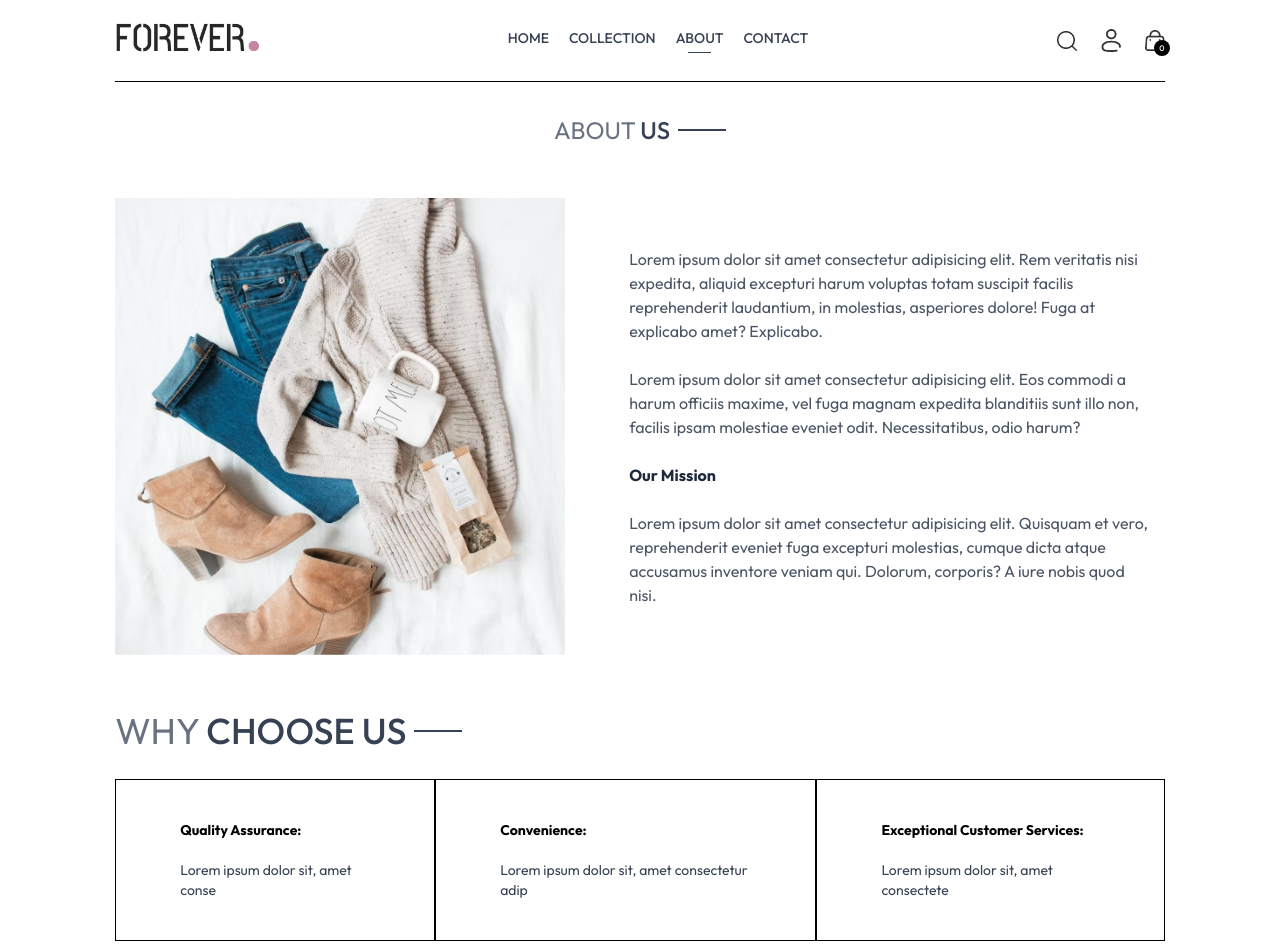
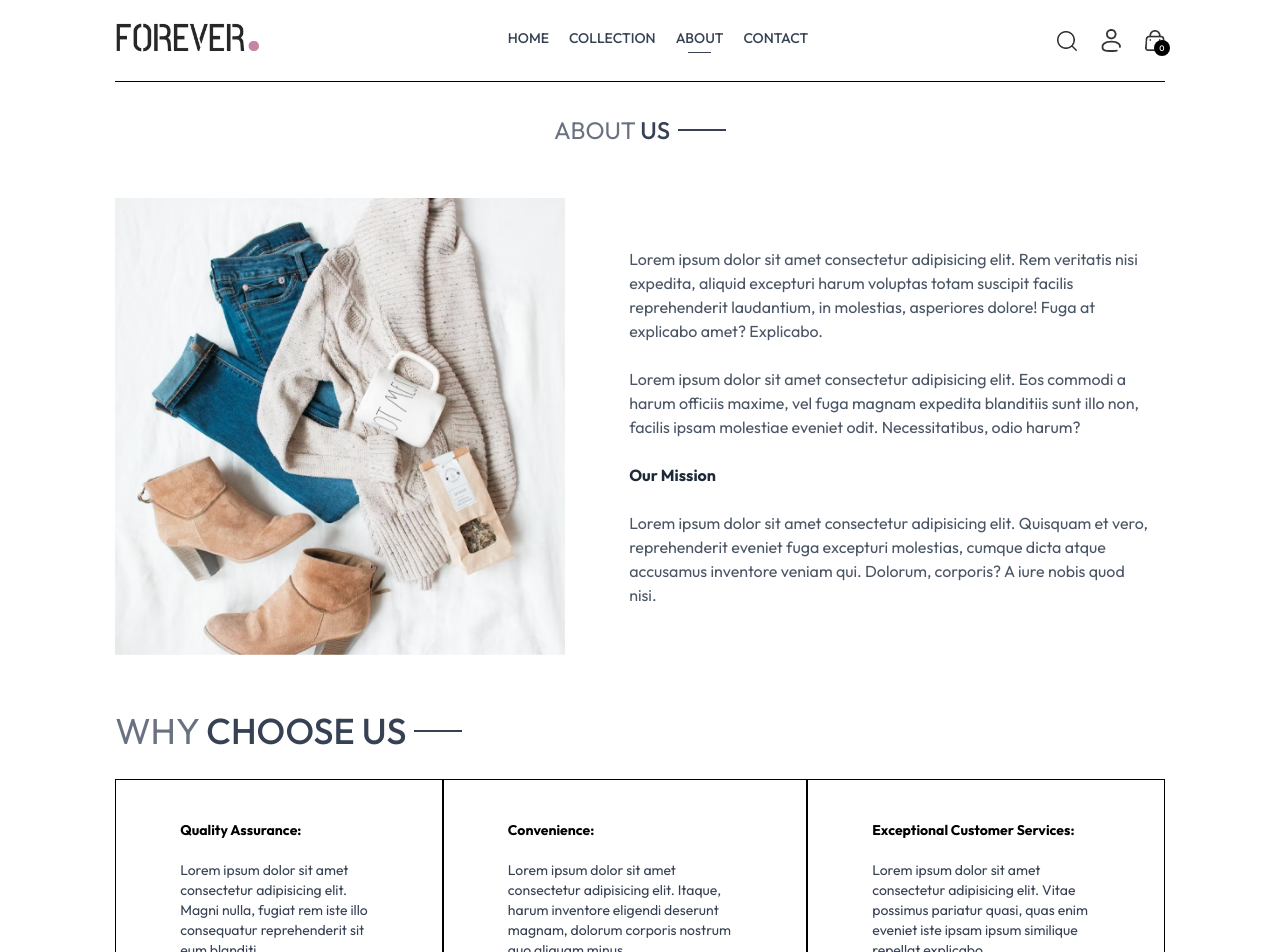
Before and after one commit to AmirAliAmin/EcommerceApp, a React (Vite) app in the folder frontend/: page /about in a window 1280 px wide. Shown: the top 952 px of the page. Built offline with nearby package versions, Linux system fonts and the light colour scheme.

Commit message:
upadate about

```diff
--- a/frontend/src/pages/About.jsx
+++ b/frontend/src/pages/About.jsx
@@ -31,15 +31,15 @@ export default function About() {
       <div className='flex flex-col md:flex-row text-sm mb-20'>
         <div className='border px-10 md:px-16 py-5 sm:py-10 flex flex-col gap-5'>
           <b>Quality Assurance:</b>
-          <p className='text-gray-700'>Lorem ipsum dolor sit, amet conse</p>
+          <p className='text-gray-700'>Lorem ipsum dolor sit amet consectetur adipisicing elit. Magni nulla, fugiat rem iste illo consequatur reprehenderit sit eum blanditi</p>
         </div>
         <div className='border px-10 md:px-16 py-5 sm:py-10 flex flex-col gap-5'>
           <b>Convenience:</b>
-          <p className='text-gray-700'>Lorem ipsum dolor sit, amet consectetur adip</p>
+          <p className='text-gray-700'>Lorem ipsum dolor sit amet consectetur adipisicing elit. Itaque, harum inventore eligendi deserunt magnam, dolorum corporis nostrum quo aliquam minus</p>
         </div>
         <div className='border px-10 md:px-16 py-5 sm:py-10 flex flex-col gap-5'>
           <b>Exceptional Customer Services:</b>
-          <p className='text-gray-700'>Lorem ipsum dolor sit, amet consectete</p>
+          <p className='text-gray-700'>Lorem ipsum dolor sit amet consectetur adipisicing elit. Vitae possimus pariatur quasi, quas enim eveniet iste ipsam ipsum similique repellat explicabo</p>
         </div>
       </div>
       <NewsletterBox/>
```
